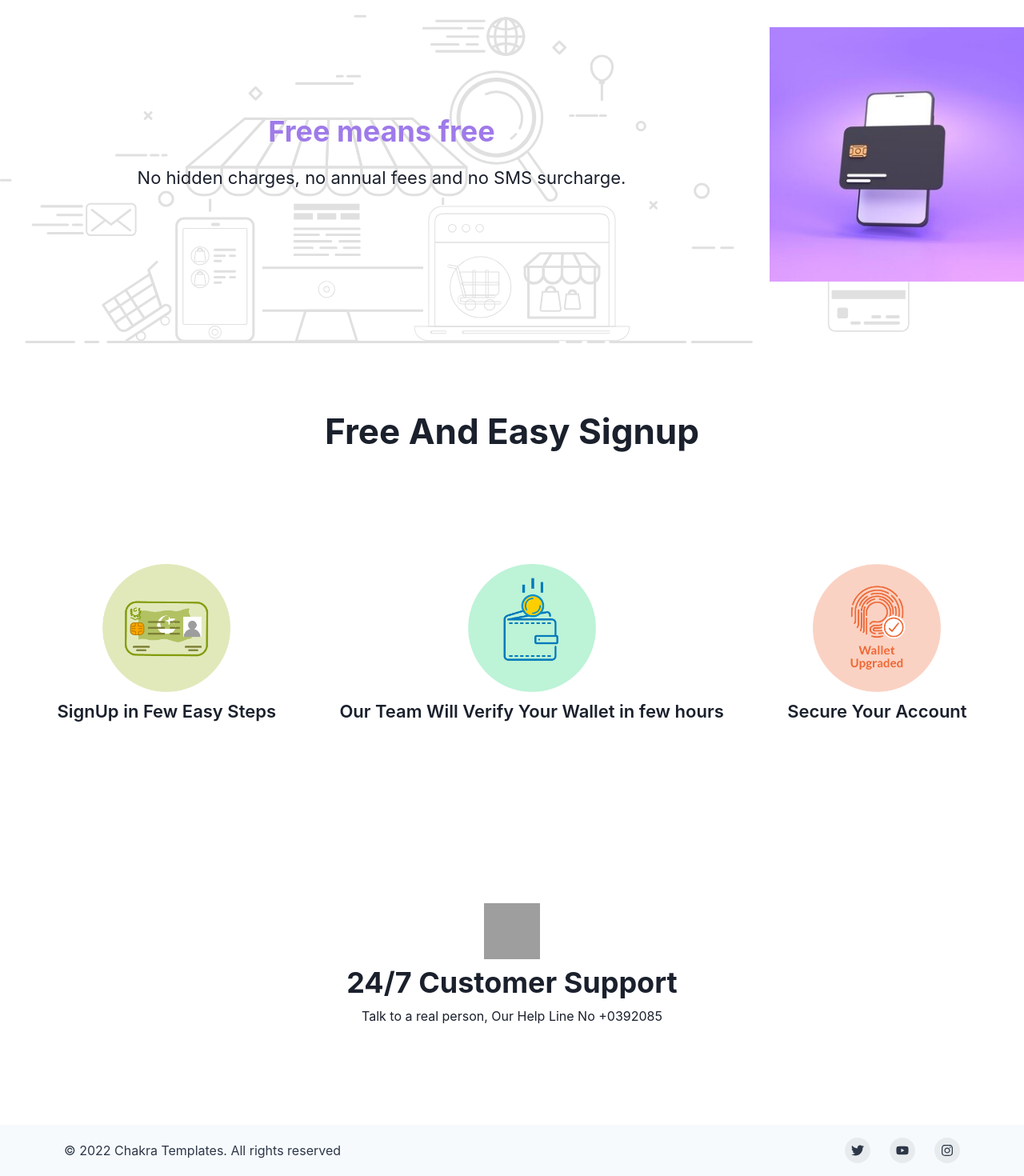
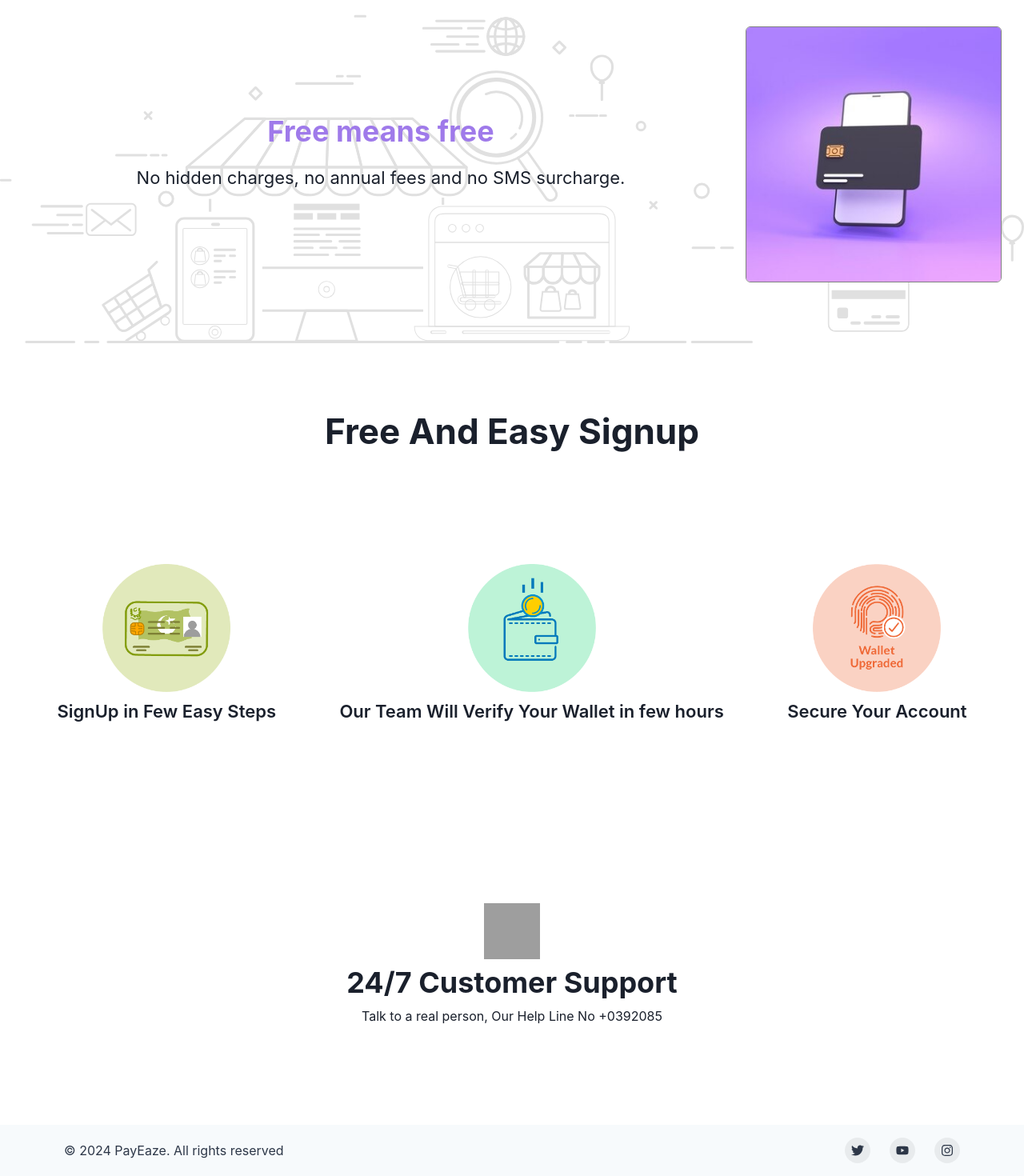
Before and after one commit to MuhammadFASEEH2002/Procom24-webDev, a React (Vite) app in the folder client/: page / in a window 1280 px wide. Shown: the part 1599-3069 px from the top of the page at 80% size. Built offline with nearby package versions, Linux system fonts and the light colour scheme; grey boxes are pictures that could not be loaded.

Commit message:
home Screen final touches

```diff
--- a/client/src/Homepage/HomePage.tsx
+++ b/client/src/Homepage/HomePage.tsx
@@ -56,7 +56,7 @@ const Homepage = () => {
 
         <VStack
 
-          width={'75%'}
+          width={'70%'}
         >
           <Heading color={'purple.400'}
           >Free means free</Heading>
@@ -66,8 +66,9 @@ const Homepage = () => {
         <HStack
           width={'25%'}
 
+
         >
-          <Image src={phone} />
+          <Image src={phone} border={'1px solid grey'} rounded={6} />
 
         </HStack>
 
--- a/client/src/Homepage/components/Footer.tsx
+++ b/client/src/Homepage/components/Footer.tsx
@@ -23,7 +23,7 @@ export default function Footer() {
             spacing={4}
             justify={{ base: 'center', md: 'space-between' }}
             align={{ base: 'center', md: 'center' }}>
-            <Text>© 2022 Chakra Templates. All rights reserved</Text>
+            <Text>© 2024 PayEaze. All rights reserved</Text>
             <Stack direction={'row'} spacing={6}>
                 <SocialButton label={'Twitter'} href={'#'}>
                     <FaTwitter />
```
